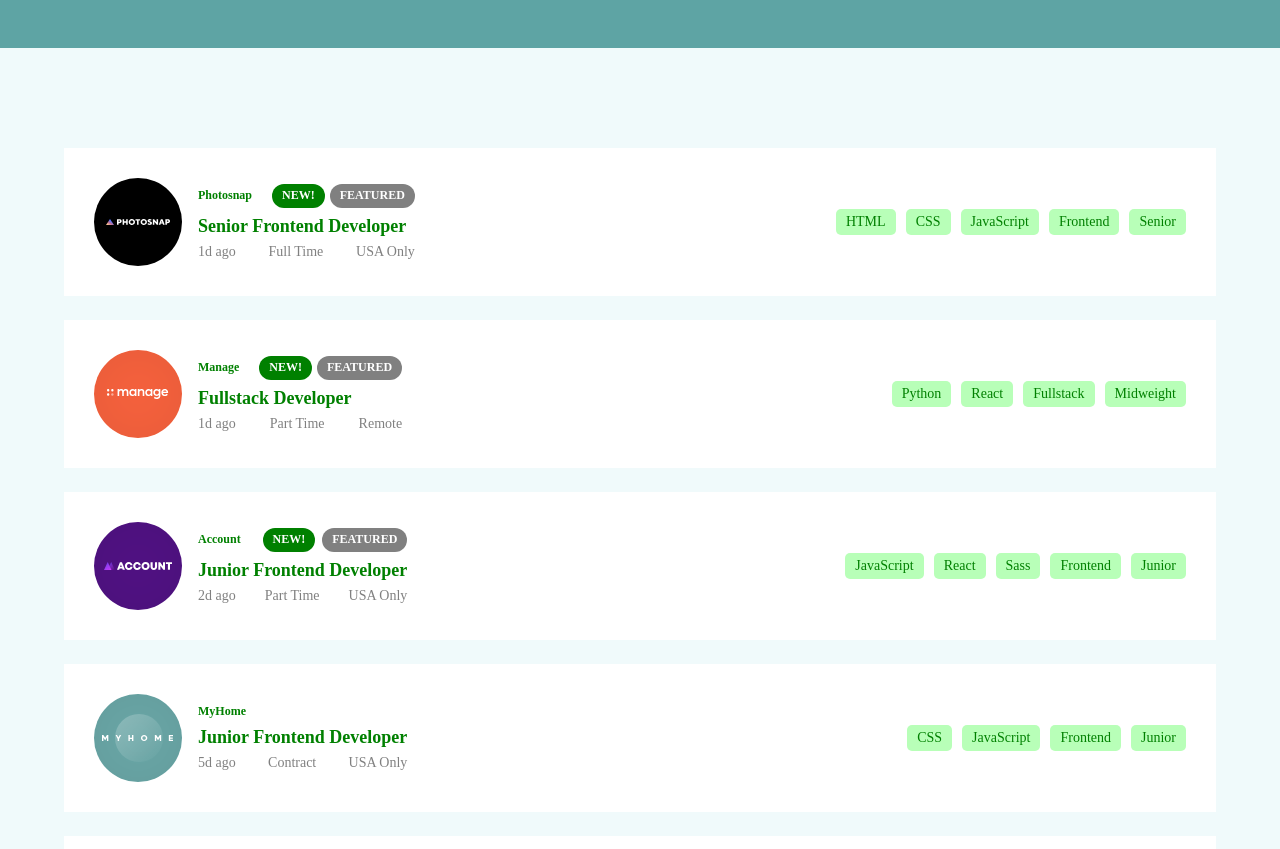
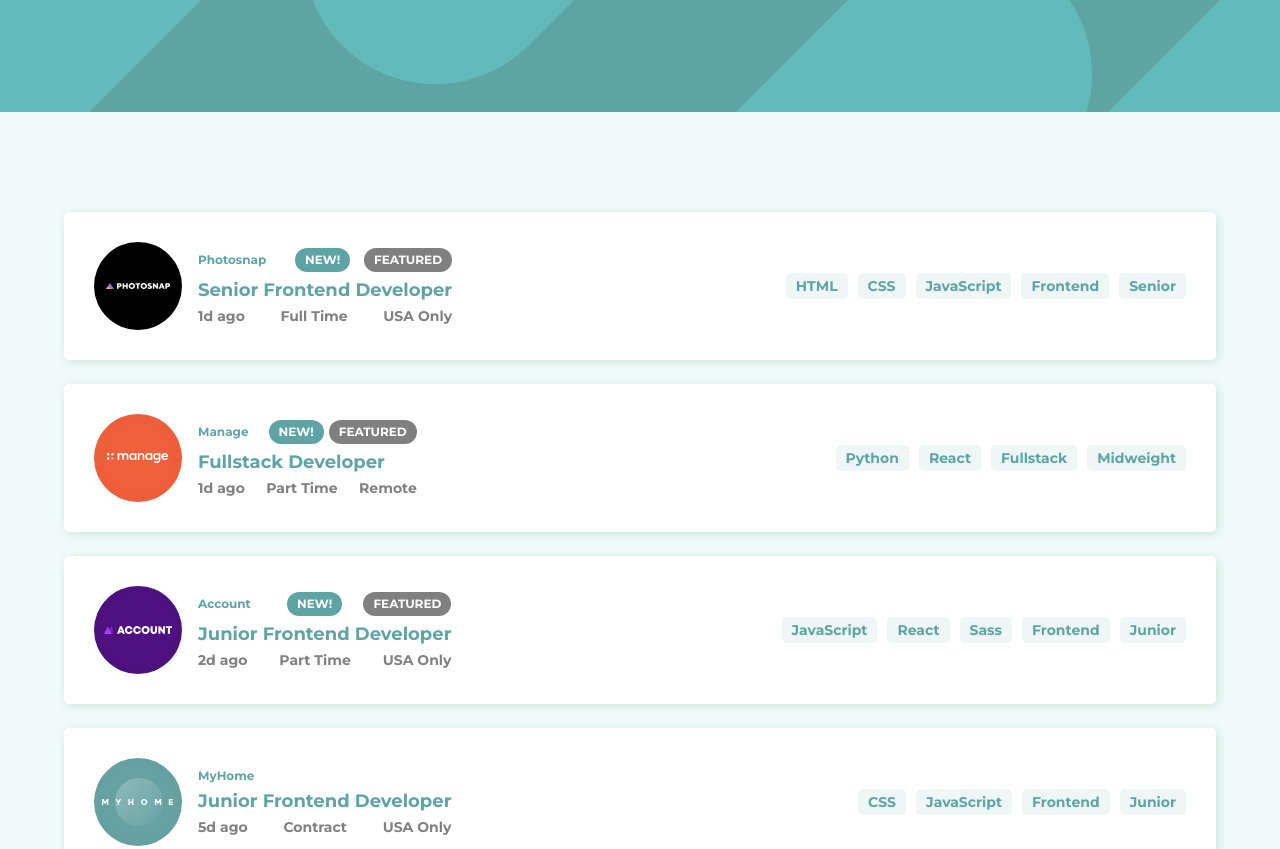
Before and after one commit to CICCC-WMAD-students/job-list-JSON, a plain HTML site: page src/index.html in a window 1280 px wide. Shown: the top 849 px of the page. Drawn offline with nearby package versions, Linux system fonts and the light colour scheme.

Commit message:
update ctyle

```diff
--- a/src/css/fumina.scss
+++ b/src/css/fumina.scss
@@ -1,3 +1,10 @@
+.l-header {
+  background-image: url("../images/bg-header-desktop.svg");
+  background-color: rgb(94, 164, 164);
+  width: 100%;
+  height: 7rem;
+}
+
 .l-jobs {
   padding: 100px 0;
   &__container {
@@ -7,6 +14,12 @@
     display: flex;
     justify-content: space-between;
     margin-bottom: 1.5rem;
+    box-shadow: 2px 2px 10px rgb(203, 228, 216);
+    border-radius: 5px;
+
+    &:hover {
+      border-left: 0.2rem solid rgb(94, 164, 164);
+    }
 
     &__details {
       display: flex;
@@ -31,11 +44,11 @@
           font-weight: 900;
 
           &__company {
-            color: green;
+            color: rgb(94, 164, 164);
             margin-right: 20px;
           }
           &__new {
-            background-color: green;
+            background-color: rgb(94, 164, 164);
             color: white;
             border-radius: 20px;
             padding: 5px 10px;
@@ -52,7 +65,7 @@
           margin-bottom: 0.5rem;
           font-size: 18px;
           font-weight: 900;
-          color: green;
+          color: rgb(94, 164, 164);
         }
         &__info {
           display: flex;
@@ -70,12 +83,17 @@
       margin-right: 20px;
     }
     &__skills li {
-      background-color: rgb(184, 255, 184);
+      background-color: hsl(180, 31%, 95%);
       border-radius: 5px;
       padding: 5px 10px;
       margin-right: 10px;
-      color: green;
+      color: rgb(94, 164, 164);
       font-size: 14px;
+
+      &:hover {
+        background-color: rgb(94, 164, 164);
+        color: white;
+      }
     }
   }
 }
--- a/src/css/style.css
+++ b/src/css/style.css
@@ -5,6 +5,8 @@
 }
 body {
   background-color: rgb(240, 250, 251);
+  font-family: "Montserrat", sans-serif;
+  cursor: pointer;
 }
 
 .header {
--- a/src/index.html
+++ b/src/index.html
@@ -6,6 +6,12 @@
     <script src="https://cdn.jsdelivr.net/npm/popper.js@1.16.0/dist/umd/popper.min.js"></script>
     <script src="https://stackpath.bootstrapcdn.com/bootstrap/4.5.0/js/bootstrap.min.js"></script>
     <meta charset="utf-8" />
+    <link rel="preconnect" href="https://fonts.googleapis.com" />
+    <link rel="preconnect" href="https://fonts.gstatic.com" crossorigin />
+    <link
+      href="https://fonts.googleapis.com/css2?family=Montserrat:wght@700&display=swap"
+      rel="stylesheet"
+    />
     <link href="./css/style.css" rel="stylesheet" />
     <link href="./css/grids.css" rel="stylesheet" />
     <link href="./css/fumina.css" rel="stylesheet" />
@@ -14,7 +20,9 @@
     <script src="./js/script.js"></script>
   </head>
   <body>
-    <header class="header"></header>
+    <!-- <header class="header"></header> -->
+
+    <header class="l-header"></header>
     <main>
       <!-- <div class="container">
         <ul class="items">
```
Also changed, not shown: src/css/fumina.css, 1 other file.
